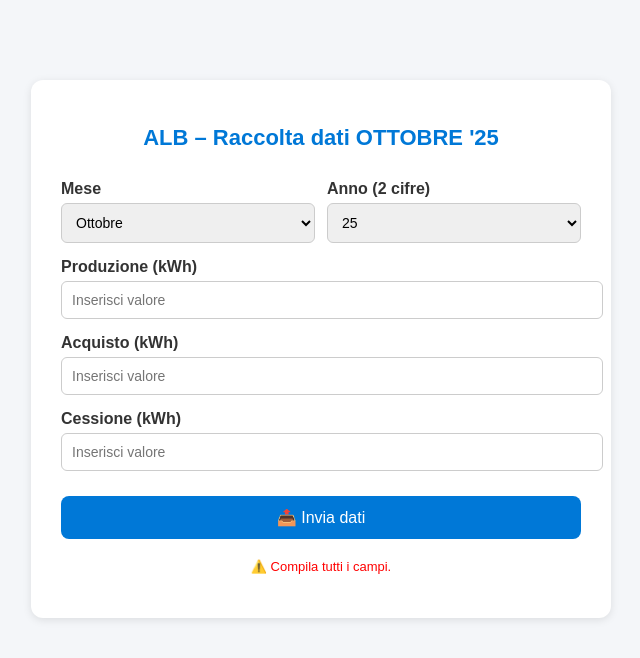
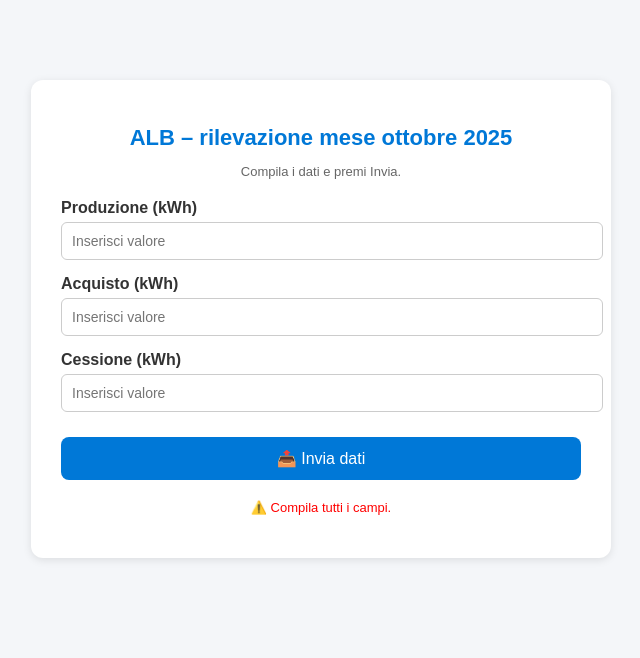
Before and after one commit to biopowerplant/Biopowerplant, a plain HTML site: page ALB.html in a window 1280 px wide. Both pictures are taken after a click on the button "📤 Invia dati". Shown: the whole page, without its empty margins (319-959 px from the left). Drawn offline with Linux system fonts and the light colour scheme.

Commit message:
Update ALB.html

```diff
--- a/ALB.html
+++ b/ALB.html
@@ -7,30 +7,19 @@
   <style>
     body { font-family: Arial, sans-serif; background:#f4f6f9; color:#333; margin:0; padding:40px; }
     .container { max-width:520px; margin:40px auto; background:#fff; border-radius:12px; padding:30px; box-shadow:0 2px 8px rgba(0,0,0,0.1); }
-    h1 { text-align:center; color:#0078d7; font-size:22px; }
+    h1 { text-align:center; color:#0078d7; font-size:22px; margin-bottom:5px; }
+    .sub { text-align:center; font-size:13px; color:#666; margin-bottom:20px; }
     label { display:block; margin-top:15px; font-weight:bold; }
-    input, select { width:100%; padding:10px; margin-top:5px; border:1px solid #ccc; border-radius:6px; font-size:14px; }
+    input { width:100%; padding:10px; margin-top:5px; border:1px solid #ccc; border-radius:6px; font-size:14px; }
     button { margin-top:25px; width:100%; padding:12px; background:#0078d7; color:#fff; border:none; border-radius:8px; font-size:16px; cursor:pointer; }
     button:hover { background:#005fa3; }
     .note { text-align:center; color:#555; margin-top:20px; font-size:13px; min-height:1.2em; }
-    .row { display:flex; gap:12px; }
-    .row > div { flex:1; }
   </style>
 </head>
 <body>
   <div class="container">
     <h1 id="titolo"></h1>
-
-    <div class="row">
-      <div>
-        <label for="mese">Mese</label>
-        <select id="mese"></select>
-      </div>
-      <div>
-        <label for="anno2">Anno (2 cifre)</label>
-        <select id="anno2"></select>
-      </div>
-    </div>
+    <p class="sub" id="sottotitolo"></p>
 
     <label for="produzione">Produzione (kWh)</label>
     <input type="number" id="produzione" placeholder="Inserisci valore" step="any" min="0">
@@ -47,63 +36,33 @@
   </div>
 
   <script>
-    // === Periodo di riferimento: mese precedente e relativo anno ===
-    const mesi = ["Gennaio","Febbraio","Marzo","Aprile","Maggio","Giugno","Luglio","Agosto","Settembre","Ottobre","Novembre","Dicembre"];
-    const selMese = document.getElementById("mese");
-    const selAnno2 = document.getElementById("anno2");
-    const titolo = document.getElementById("titolo");
+    const mesi = ["gennaio","febbraio","marzo","aprile","maggio","giugno","luglio","agosto","settembre","ottobre","novembre","dicembre"];
+    let meseRifNum = null;  // 1..12
+    let annoRif = null;
 
-    function periodoDefault() {
+    // calcola mese/anno di riferimento (mese precedente)
+    (function initPeriodo(){
       const oggi = new Date();
-      // mese corrente 0..11 ; mese precedente:
-      const mPrec = (oggi.getMonth() + 11) % 12;     // 0..11
-      // se oggi è gennaio (0), allora anno = anno corrente - 1
-      const annoRif = oggi.getMonth() === 0 ? (oggi.getFullYear() - 1) : oggi.getFullYear();
-      return { mPrec, annoRif };
-    }
+      const meseCorr = oggi.getMonth(); // 0..11
+      const annoCorr = oggi.getFullYear();
 
-    // Popola select mese
-    function popolaMesi(defaultIdx) {
-      mesi.forEach((m, i) => {
-        const opt = document.createElement("option");
-        opt.value = (i + 1).toString(); // 1..12
-        opt.textContent = m;
-        if (i === defaultIdx) opt.selected = true;
-        selMese.appendChild(opt);
-      });
-    }
+      if (meseCorr === 0) {
+        // gennaio -> prendo dicembre anno precedente
+        meseRifNum = 12;
+        annoRif = annoCorr - 1;
+      } else {
+        meseRifNum = meseCorr; // es. novembre (10) -> meseRif = 10 -> ottobre
+        annoRif = annoCorr;
+      }
 
-    // Popola select anno (2 cifre) e seleziona annoRif
-    function popolaAnni(annoRif) {
-      const yyRif = annoRif % 100;
-      const startYY = yyRif - 2;
-      const endYY = yyRif + 3;
-      for (let yy = startYY; yy <= endYY; yy++) {
-        const norm = ((yy % 100) + 100) % 100; // 0..99
-        const opt = document.createElement("option");
-        opt.value = norm.toString().padStart(2,"0");
-        opt.textContent = opt.value;
-        if (norm === yyRif) opt.selected = true;
-        selAnno2.appendChild(opt);
-      }
-    }
+      const titolo = document.getElementById("titolo");
+      const sottotitolo = document.getElementById("sottotitolo");
+      const nomeMese = mesi[meseRifNum - 1]; // 0..11
 
-    function aggiornaTitolo() {
-      const nomeMese = mesi[parseInt(selMese.value, 10) - 1].toUpperCase();
-      titolo.innerText = `ALB – Raccolta dati ${nomeMese} '${selAnno2.value}`;
-    }
-
-    // Inizializza
-    (function init(){
-      const { mPrec, annoRif } = periodoDefault();
-      popolaMesi(mPrec);
-      popolaAnni(annoRif);
-      aggiornaTitolo();
-      selMese.addEventListener("change", aggiornaTitolo);
-      selAnno2.addEventListener("change", aggiornaTitolo);
+      titolo.innerText = `ALB – rilevazione mese ${nomeMese} ${annoRif}`;
+      sottotitolo.innerText = "Compila i dati e premi Invia.";
     })();
 
-    // === Invio ===
     async function inviaDati() {
       const produzione = document.getElementById("produzione").value;
       const acquisto   = document.getElementById("acquisto").value;
@@ -114,24 +73,17 @@
       if (!produzione || !acquisto || !cessione) return setMsg("⚠️ Compila tutti i campi.", "red");
       if (+produzione < 0 || +acquisto < 0 || +cessione < 0) return setMsg("⚠️ I valori devono essere ≥ 0.", "red");
 
-      const meseNum = parseInt(selMese.value, 10);           // 1..12
-      const anno2   = parseInt(selAnno2.value, 10);          // 0..99
-      const anno    = 2000 + anno2;                          // 20xx
-      const tsInvio = new Date().toISOString();
-
-      // JSON schema #2 + timestamp invio
       const payload = {
         codice_cliente: "ALB",
-        anno: anno,
-        mese: meseNum,
+        anno: annoRif,
+        mese: meseRifNum,
         produzione: parseFloat(produzione),
         acquisto: parseFloat(acquisto),
         cessione: parseFloat(cessione),
-        aggiornato_at: tsInvio
+        aggiornato_at: new Date().toISOString()
       };
 
-      // Sostituisci con il tuo backend che salva su GitHub e risponde con {status,message}
-      const endpoint = "https://tuo-endpoint.example.com/letture";
+      const endpoint = "https://tuo-endpoint.example.com/letture"; // <-- da fare lato server
 
       try {
         btn.disabled = true;
@@ -147,16 +99,14 @@
         try { data = await res.json(); } catch {}
 
         if (!res.ok) {
-          return setMsg(esito("failure", data?.message || "Errore durante il salvataggio."), "red");
+          return setMsg(`❌ Errore: ${data?.message || "Errore durante il salvataggio."}`, "red");
         }
 
-        const status = (data?.status || "").toLowerCase();
-        switch (status) {
-          case "created":     return setMsg("✅ Creato nuovo (salvato).", "green");
-          case "overwritten": return setMsg("♻️ Sovrascritto (aggiornato).", "#0a7");
-          case "unchanged":   return setMsg("ℹ️ Non modificato (identico al precedente).", "#555");
-          default:            return setMsg(esito("failure", data?.message || "Risposta inattesa."), "red");
-        }
+        setMsg("✅ Dati ricevuti.", "green");
+        // se vuoi svuotare i campi:
+        // document.getElementById("produzione").value = "";
+        // document.getElementById("acquisto").value   = "";
+        // document.getElementById("cessione").value   = "";
       } catch (e) {
         console.error(e);
         setMsg("⚠️ Errore di connessione al server.", "red");
@@ -165,8 +115,11 @@
       }
     }
 
-    function setMsg(text, color){ const el = document.getElementById("messaggio"); el.innerText = text; el.style.color = color; }
-    function esito(kind, msg){ return kind==="failure" ? `❌ Failure: ${msg}` : (msg||""); }
+    function setMsg(text, color){
+      const el = document.getElementById("messaggio");
+      el.innerText = text;
+      el.style.color = color;
+    }
   </script>
 </body>
 </html>
```
